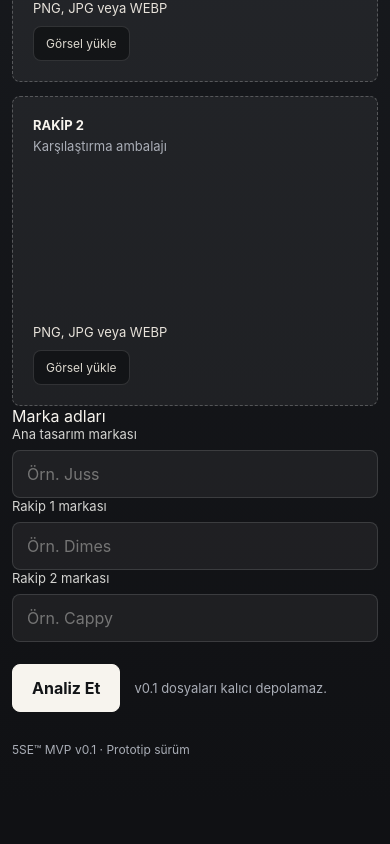
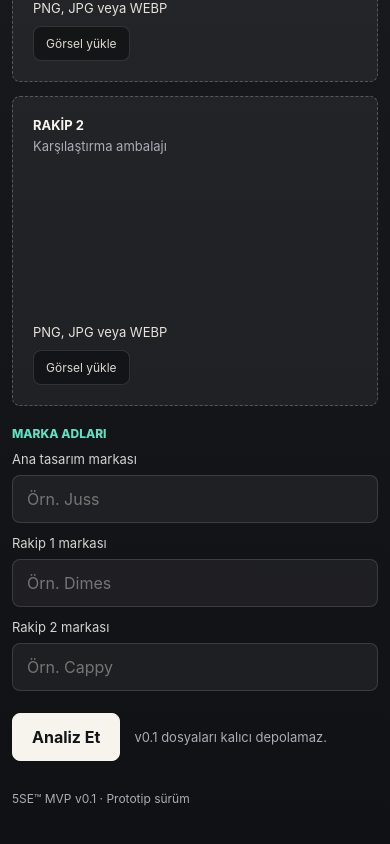
Before and after one commit to tasarist/RAF1, a Next.js app: page /analyze in a window 390 px wide. Shown: the part 1071-1915 px from the top of the page. Before the commit the page ends 1874 px from the top, so only its background shows below. Built offline with nearby package versions, Linux system fonts and the light colour scheme.

Commit message:
Style editable brand fields

```diff
--- a/app/globals.css
+++ b/app/globals.css
@@ -49,6 +49,9 @@ button { cursor: pointer; }
 .pageTitle h1 { margin: 10px 0 12px; font-size: clamp(34px, 5vw, 60px); letter-spacing: 0; }
 .pageTitle p { margin:0; max-width:760px; color:var(--muted); line-height:1.6; }
 .formMeta { display:grid; grid-template-columns:repeat(3,minmax(0,1fr)); gap:12px; margin: 20px 0 18px; }
+.formMeta.projectMeta { grid-template-columns:repeat(2,minmax(0,1fr)); }
+.formSectionLabel { margin:20px 0 10px; color:var(--accent); font-size:12px; font-weight:800; text-transform:uppercase; }
+.brandFieldGrid { display:grid; grid-template-columns:repeat(3,minmax(0,1fr)); gap:12px; margin:0 0 18px; }
 .field span { display:block; margin: 0 0 8px; color: #d3d3d0; font-size: 13px; }
 .field input { width:100%; border:1px solid var(--line); background:var(--panel); color:var(--text); border-radius:8px; padding:13px 14px; outline:none; }
 .field input:focus { border-color: rgba(94,224,194,.75); box-shadow: 0 0 0 3px rgba(94,224,194,.10); }
@@ -111,6 +114,7 @@ button { cursor: pointer; }
 .barRow + .barRow { margin-top:12px; }
 .barTop { display:flex; align-items:center; justify-content:space-between; gap:10px; margin-bottom:7px; color:var(--muted); font-size:12px; }
 .barTop strong { color:#f7f4ee; }
+.barBrand { color:#f7f4ee; font-weight:800; }
 .barTrack { height:8px; border-radius:8px; background:rgba(255,255,255,.09); overflow:hidden; }
 .barFill { height:100%; border-radius:8px; background:linear-gradient(90deg, var(--accent), var(--accent-2)); }
 .miniMetrics { display:grid; grid-template-columns:repeat(2,minmax(0,1fr)); gap:10px; margin-bottom:14px; }
@@ -140,7 +144,7 @@ button { cursor: pointer; }
   .span2 { grid-column:auto; }
 }
 @media (max-width: 920px) {
-  .grid3, .uploadGrid, .formMeta, .detailGrid, .detailGrid.refined, .diagnosisGrid { grid-template-columns:1fr; }
+  .grid3, .uploadGrid, .formMeta, .formMeta.projectMeta, .brandFieldGrid, .detailGrid, .detailGrid.refined, .diagnosisGrid { grid-template-columns:1fr; }
   .scoreGrid { grid-template-columns: repeat(2,minmax(0,1fr)); }
   .scoreGrid.expanded { grid-template-columns: repeat(2,minmax(0,1fr)); }
   .hero { padding-top:48px; }
```
